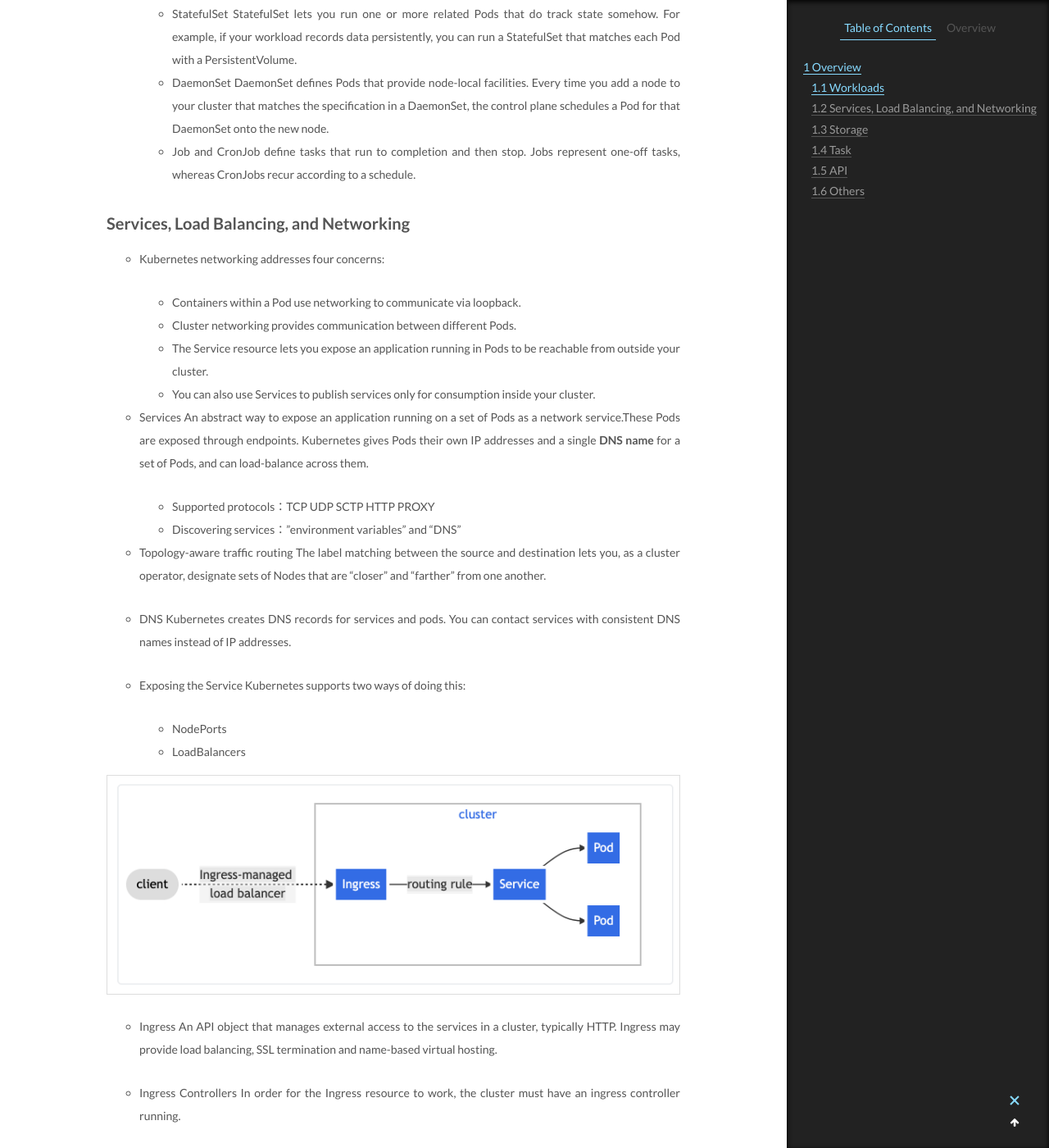
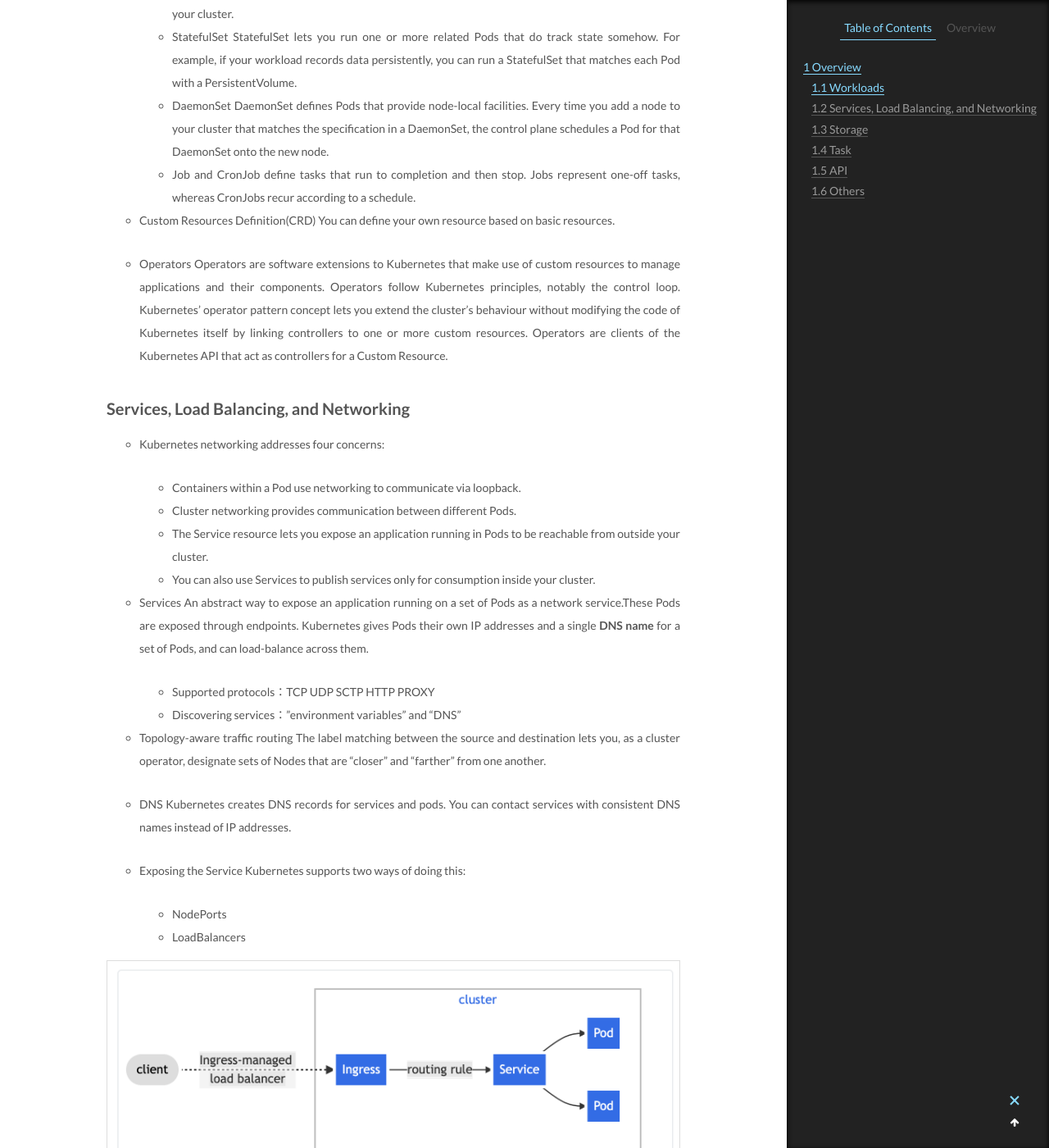
Before and after one commit to CodeHunter2006/CodeHunter2006.github.io, a Jekyll site: the page built from _posts/2021-10-08-Kubernetes_Concepts.md, in a window 1280 px wide and 1400 px high, scrolled down 4823 px. Shown: the whole window at 82% size. Built offline with Jekyll 4.4.1, drawn with Linux system fonts in a browser that asks for light colours; some of the changed text lies outside the part shown.

Commit message:
docs: add contents

```diff
--- a/_posts/2021-10-08-Kubernetes_Concepts.md
+++ b/_posts/2021-10-08-Kubernetes_Concepts.md
@@ -38,6 +38,8 @@
 - Controllers
   In Kubernetes, controllers are control loops that watch the state of your cluster,
   then make or request changes where needed. Each controller tries to move the current cluster state closer to the desired state.
+
+  - When pod state is unexpected, the controller will do **Reconcile** to the desired state.
 
 - kube-controller-manager
   Control plane component that runs controller processes.
@@ -187,6 +189,15 @@
     define tasks that run to completion and then stop.
     Jobs represent one-off tasks, whereas CronJobs recur according to a schedule.
 
+- Custom Resources Definition(CRD)
+  You can define your own resource based on basic resources.
+
+- Operators
+  Operators are software extensions to Kubernetes that make use of custom resources to manage applications and their components.
+  Operators follow Kubernetes principles, notably the control loop.
+  Kubernetes' operator pattern concept lets you extend the cluster's behaviour without modifying the code of Kubernetes itself by linking controllers to one or more custom resources.
+  Operators are clients of the Kubernetes API that act as controllers for a Custom Resource.
+
 ## Services, Load Balancing, and Networking
 
 - Kubernetes networking addresses four concerns:
@@ -258,12 +269,22 @@
 ## API
 
 - GV GVK GVR
+
   - GV
     Api Group & Version
   - GVK
     Group Version Kind
   - GVR
     Group Version Resource
+
+- Role and ClusterRole
+  An RBAC Role or ClusterRole contains rules that represent a set of permissions.
+  Permissions are purely additive (there are no "deny" rules).
+  - A Role always sets permissions within a particular namespace;
+    when you create a Role, you have to specify the namespace it belongs in.
+  - ClusterRole, by contrast, is a non-namespaced resource.
+    The resources have different names (Role and ClusterRole) because a Kubernetes object always has to be either namespaced or not namespaced;
+    it can't be both.
 
 ## Others
 
```
Also changed, not shown: _posts/2019-10-02-Git_CMD.md (+3 -1 lines), _posts/2021-10-10-Kubernetes_Command.md (+4 -5 lines), _posts/2021-10-12-Kubernetes_Spec.md (+1 -1 lines).
